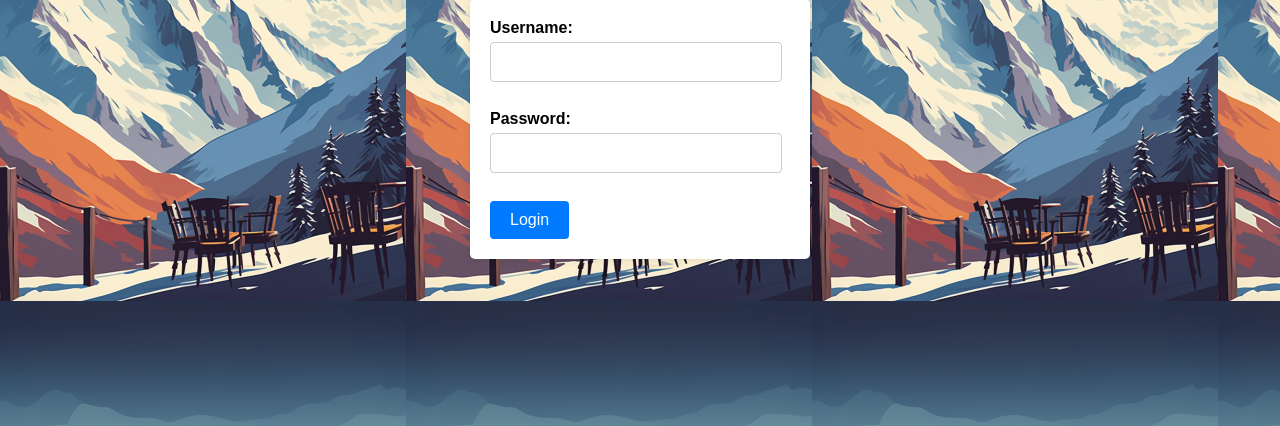
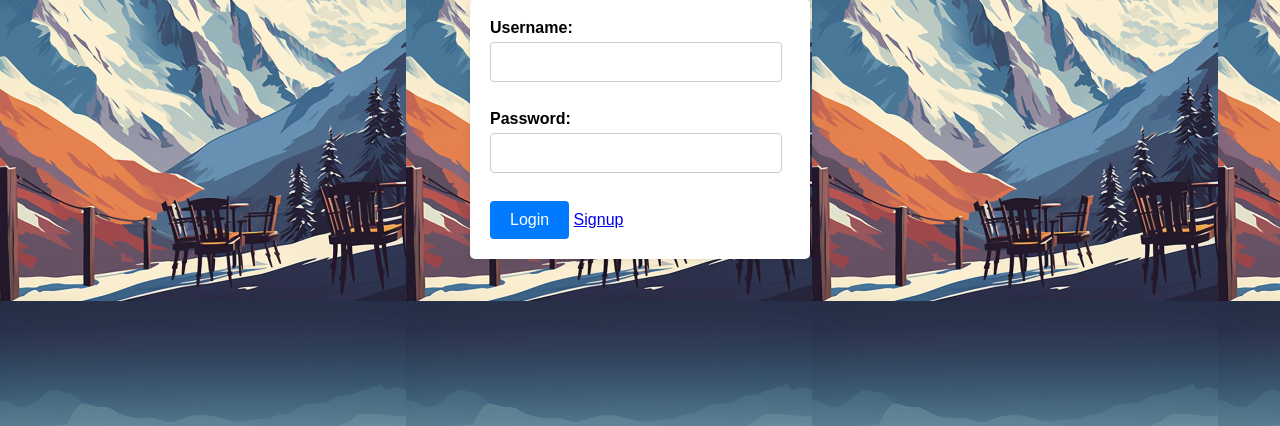
Before and after one commit to Rishiraamg/Hackbattle-Project, a Flask app: page /login in a window 1280 px wide. Shown: the part 309-735 px from the top of the page. Run offline with Flask 3, Linux system fonts and the light colour scheme; some libraries are stand-ins or nearby versions.

Commit message:
signup and login

```diff
--- a/templates/login.html
+++ b/templates/login.html
@@ -90,6 +90,7 @@
         <input type="password" id="password" name="password" required><br><br>
 
         <input type="submit" value="Login">
+        <a href="/signup"> Signup </a>
     </form>
 </body>
 </html>
--- a/templates/signup.html
+++ b/templates/signup.html
@@ -18,5 +18,6 @@
         <input type="password" id="password" name="password" required><br><br>
 
         <input type="submit" value="Login">
+        <a href="/signup"> Signup </a>
     </form>
 </body>
```
